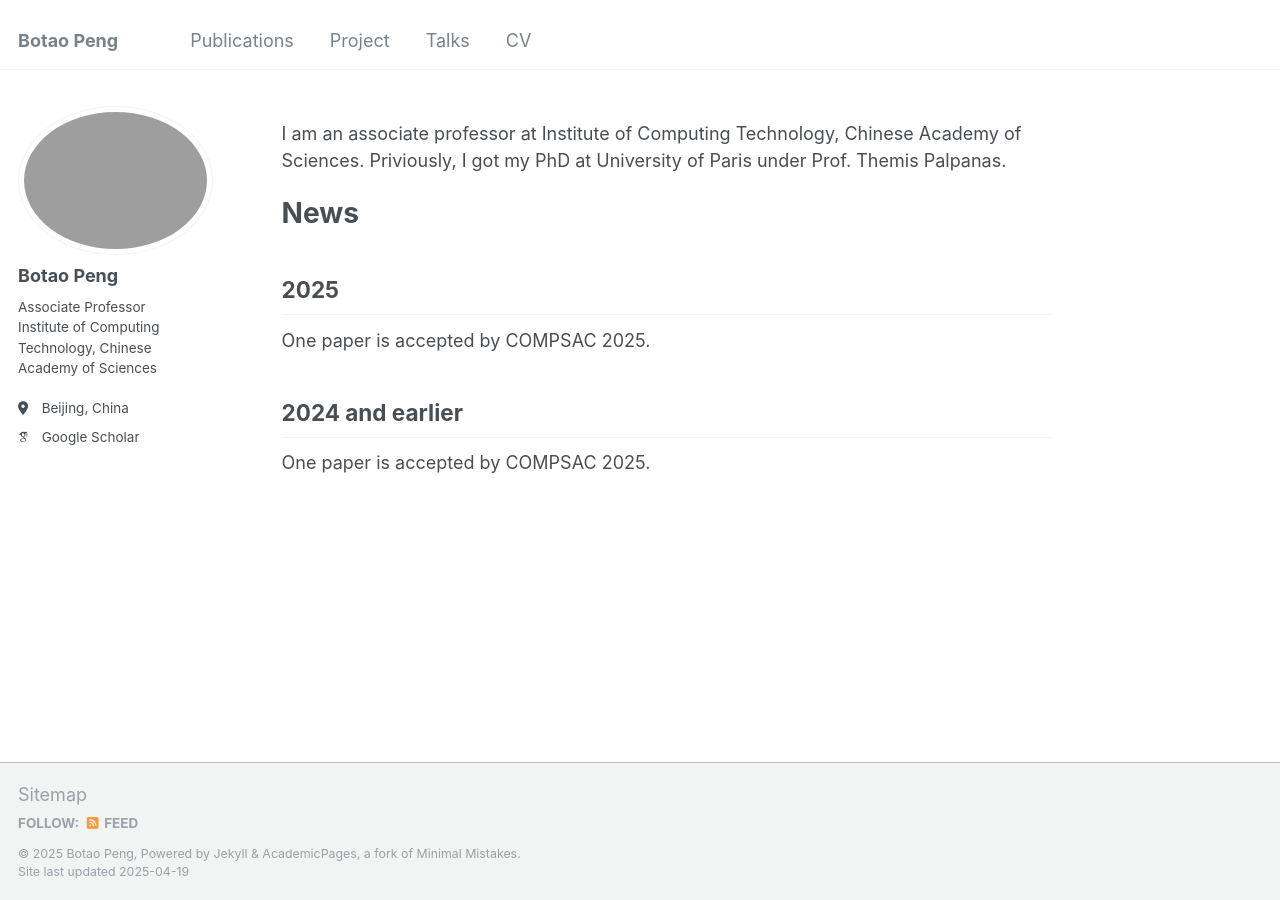
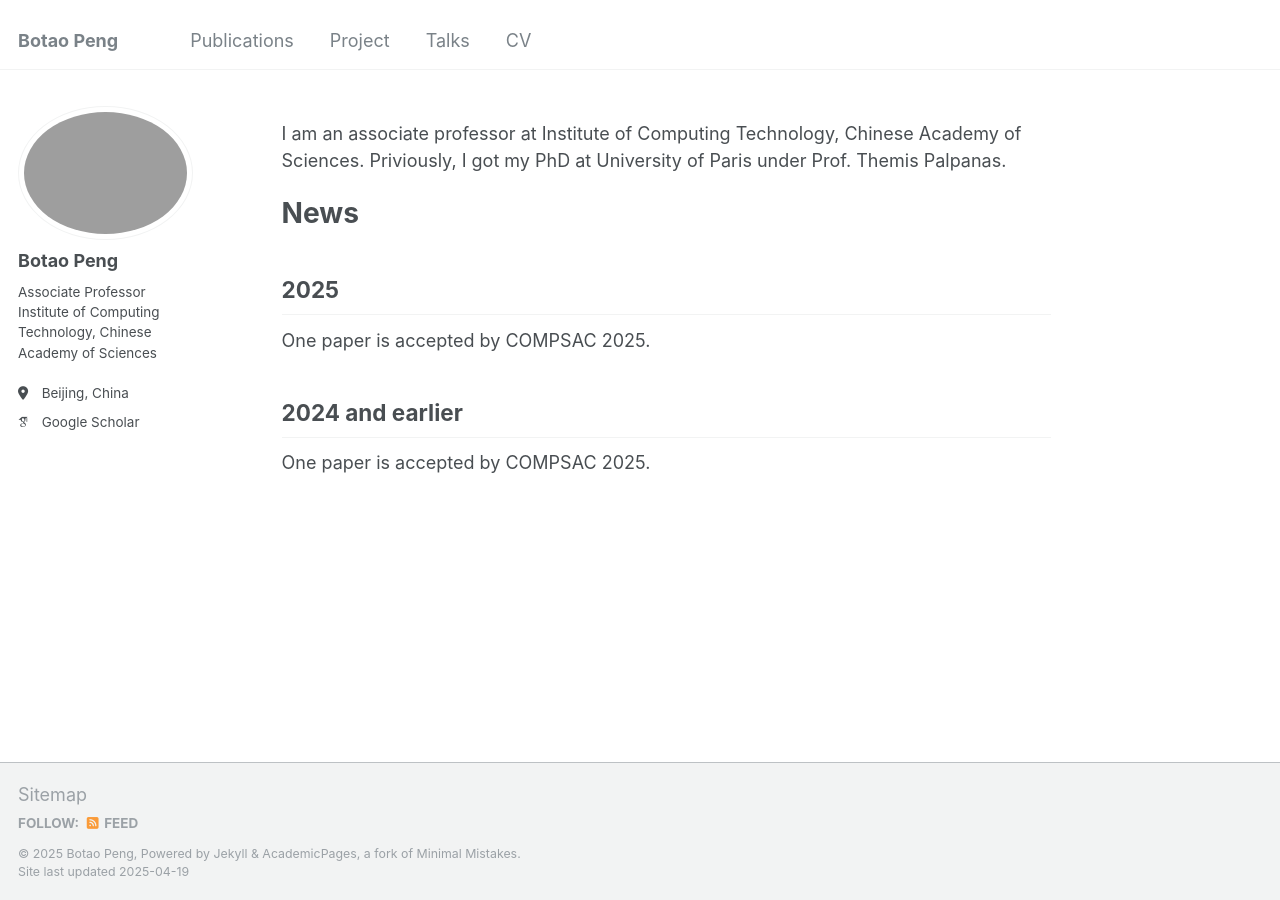
Before and after one commit to BotaoPENG/botaopeng.github.io, a Jekyll site: the page built from _pages/about.md, in a window 1280 px wide. Built offline with Jekyll 4.4.1, drawn with Linux system fonts in a browser that asks for light colours; some web fonts are replaced.

Commit message:
Update _sidebar.scss

```diff
--- a/_sass/_sidebar.scss
+++ b/_sass/_sidebar.scss
@@ -90,8 +90,8 @@
   }
 
   img {
-    max-width: 375px;
-    border-radius: 80%;
+    max-width: 175px;
+    border-radius: 50%;
 
     @include breakpoint($large) {
       padding: 5px;
```
